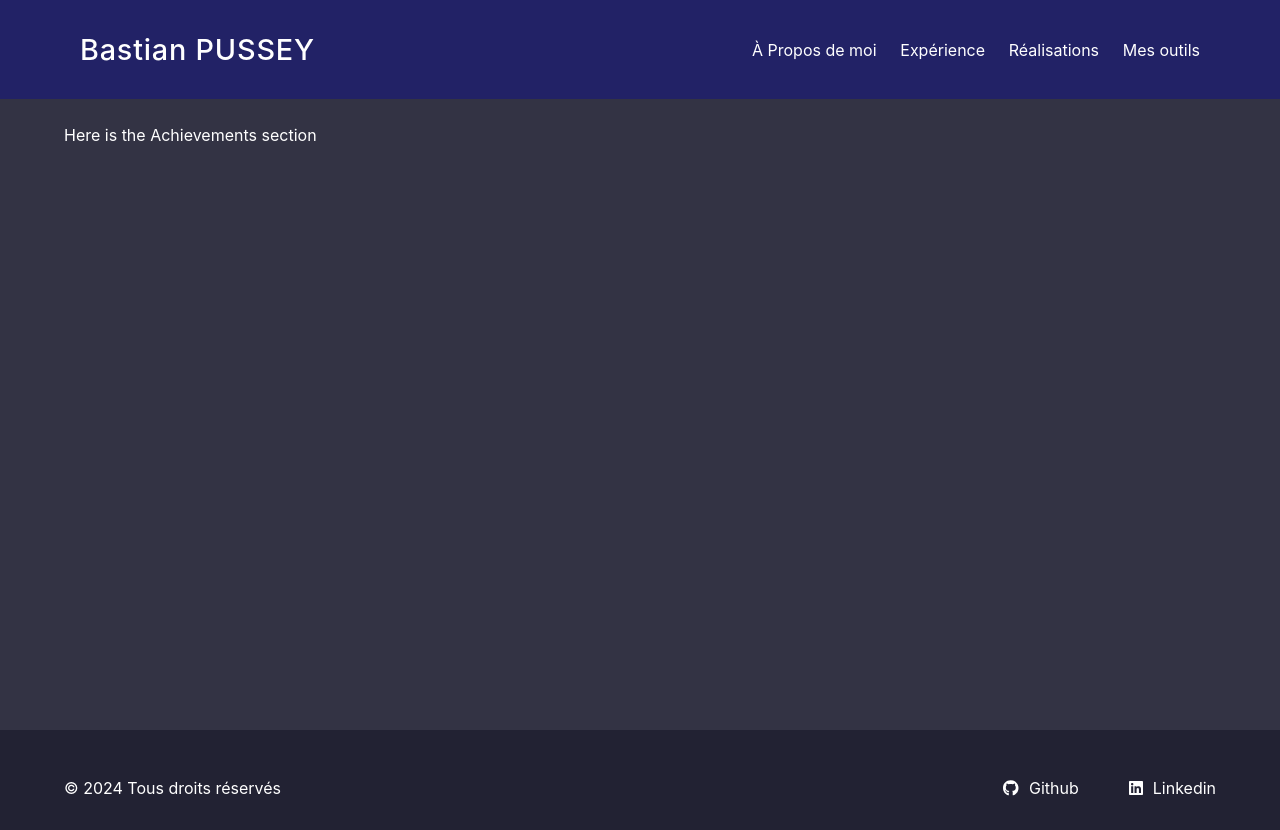
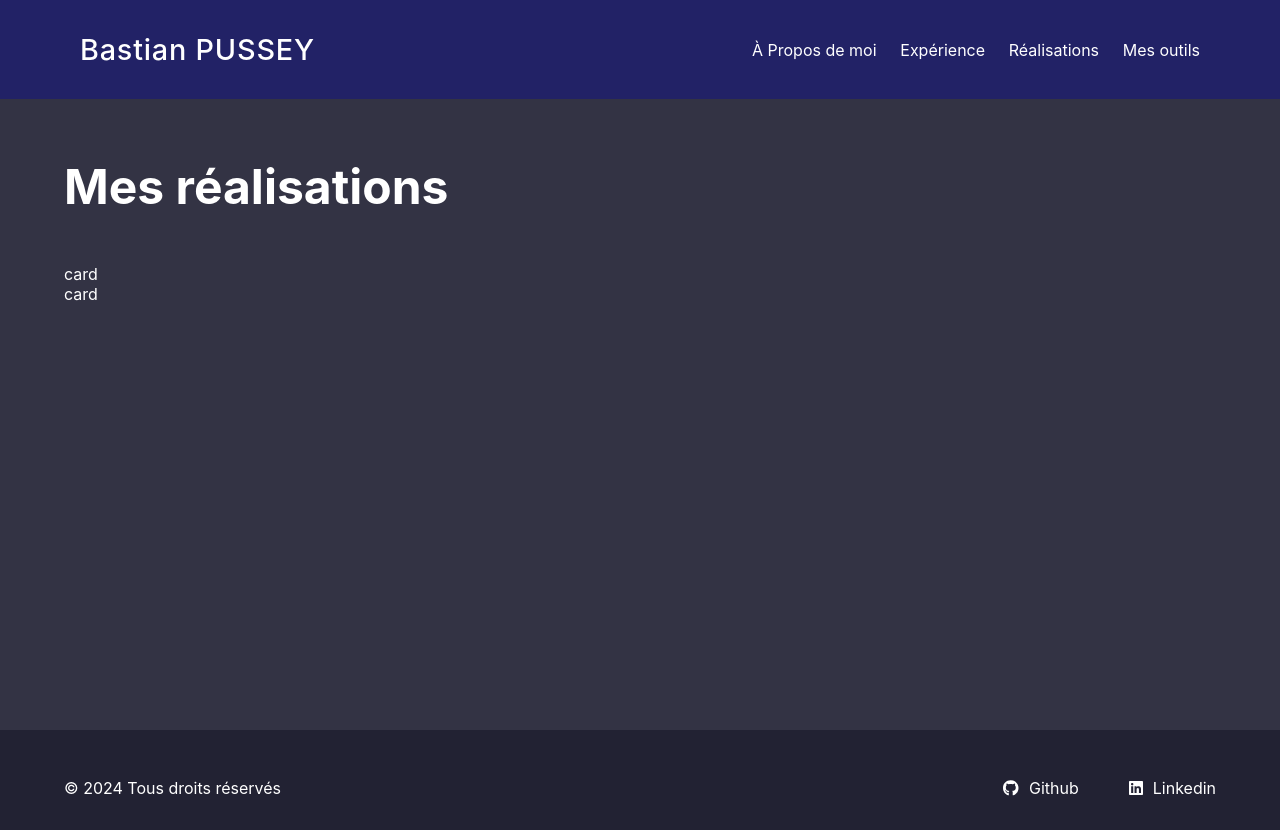
Before and after one commit to BastianGH/Portfolio, a React (Create React App) app in the folder frontend/: page /achievements in a window 1280 px wide. Built offline with nearby package versions, Linux system fonts and the light colour scheme.

Commit message:
init page réalisations

```diff
--- /dev/null
+++ b/frontend/src/components/card/card.js
@@ -0,0 +1,7 @@
+import React from "react";
+
+function Card() {
+  return <div>card</div>;
+}
+
+export default Card;
--- /dev/null
+++ b/frontend/src/data/db.json
@@ -0,0 +1,22 @@
+{
+  "achievements": [
+    {
+      "id": 1,
+      "title": "Iris Digital",
+      "img": "",
+      "short_desc": "Lorem ipsum dolor sit amet, consectetur adipiscing elit. Vivamus volutpat pulvinar dui, sit amet volutpat nulla. In hac habitasse platea. ",
+      "long_desc": "Lorem ipsum dolor sit amet, consectetur adipiscing elit. Vivamus justo felis, hendrerit ac malesuada eu, tincidunt eu risus. Aenean luctus hendrerit iaculis. Nulla dictum sem id blandit placerat. Aliquam condimentum placerat arcu, a ultricies tellus congue vel. Nam iaculis leo et nisl iaculis congue. Pellentesque tempor quam eget ligula gravida tincidunt. Cras finibus, quam et tempus pellentesque, magna magna aliquam risus, at faucibus augue justo et purus. Aliquam eget ipsum non nunc congue laoreet. Sed ligula diam, aliquam eget vehicula at, ultrices sed metus. Integer malesuada ut est a luctus. Curabitur nec dolor non est elementum porttitor quis id odio. Maecenas rhoncus dolor odio, vitae dictum dui iaculis sed. Class aptent taciti sociosqu ad litora torquent per conubia nostra, per inceptos himenaeos. Class aptent taciti sociosqu ad litora torquent per conubia nostra, per inceptos himenaeos. Nullam vulputate lacinia interdum. Vestibulum quis pulvinar nisl, ut fermentum lectus. Maecenas blandit lectus sed. ",
+      "github": "https://github.com/Iris-Digital-Sas/Iris-front",
+      "link": "https://iris-digital.fr/#/"
+    },
+    {
+      "id": 2,
+      "title": "Artisanat Van",
+      "img": "",
+      "short_desc": "Lorem ipsum dolor sit amet, consectetur adipiscing elit. Morbi vitae tortor tempor, pretium orci vitae, hendrerit sem. Vivamus et lacus. ",
+      "long_desc": "Lorem ipsum dolor sit amet, consectetur adipiscing elit. Aenean sed ante ut ipsum sollicitudin porttitor. Cras non mauris nisl. Duis lacinia massa congue, dignissim metus a, tempus nisl. Ut id volutpat turpis, ac malesuada lectus. Curabitur ullamcorper enim eu nunc commodo, sit amet dapibus odio placerat. In id faucibus massa. Orci varius natoque penatibus et magnis dis parturient montes, nascetur ridiculus mus. Donec nunc ante, scelerisque sit amet malesuada sodales, convallis sit amet lacus. Nulla nec est leo. Phasellus ut fermentum nibh. Vestibulum vitae purus eu felis consectetur finibus et nec orci. Praesent dignissim eget augue non maximus. Orci varius natoque penatibus et magnis dis parturient montes, nascetur ridiculus mus. Ut auctor lobortis lorem, mattis tempor arcu interdum nec. Praesent egestas ultricies congue. Nulla in velit sit amet nisl posuere eleifend eu eget dui. Nulla id rutrum urna. Sed tempus felis sed tempor pulvinar. Curabitur sed ex et mi cursus. ",
+      "github": "https://github.com/Iris-Digital-Sas/artisanat-van",
+      "link": "https://www.artisanat-van.fr/"
+    }
+  ]
+}
--- a/frontend/src/pages/Achievements/Achievements.js
+++ b/frontend/src/pages/Achievements/Achievements.js
@@ -1,5 +1,22 @@
 import React from "react";
+import Card from "../../components/card/card";
+import data from "../../data/db.json";
 
 export const Achievements = () => {
-  return <div>Here is the Achievements section</div>;
+  console.log(data.achievements);
+  return (
+    <div>
+      <h1>Mes réalisations</h1>
+      <div className="card-container">
+        {data.achievements.map((achievement) => (
+          <Card
+            key={achievement.id}
+            img={achievement.image}
+            title={achievement.title}
+            desc={achievement.short_desc}
+          />
+        ))}
+      </div>
+    </div>
+  );
 };
```
